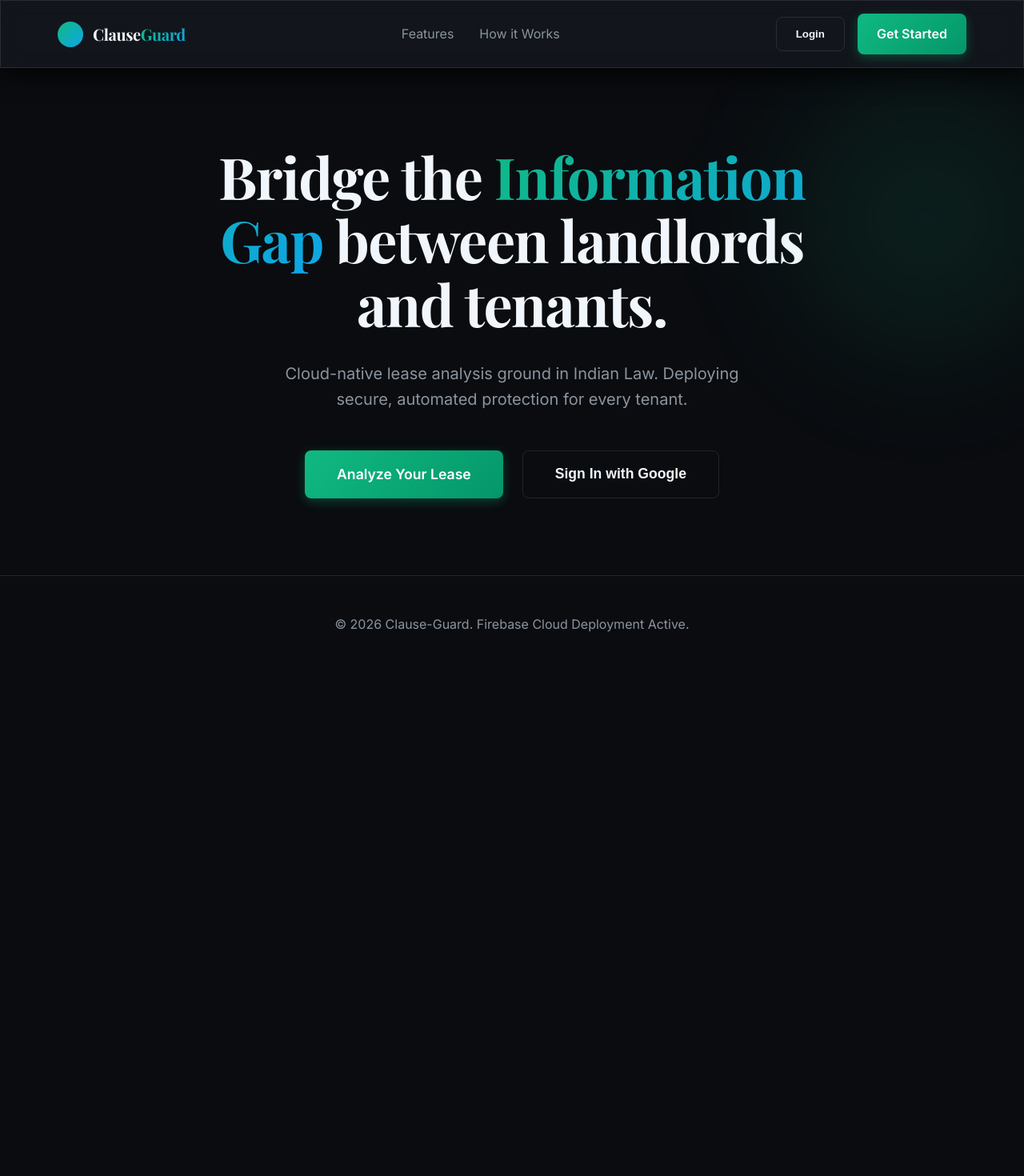
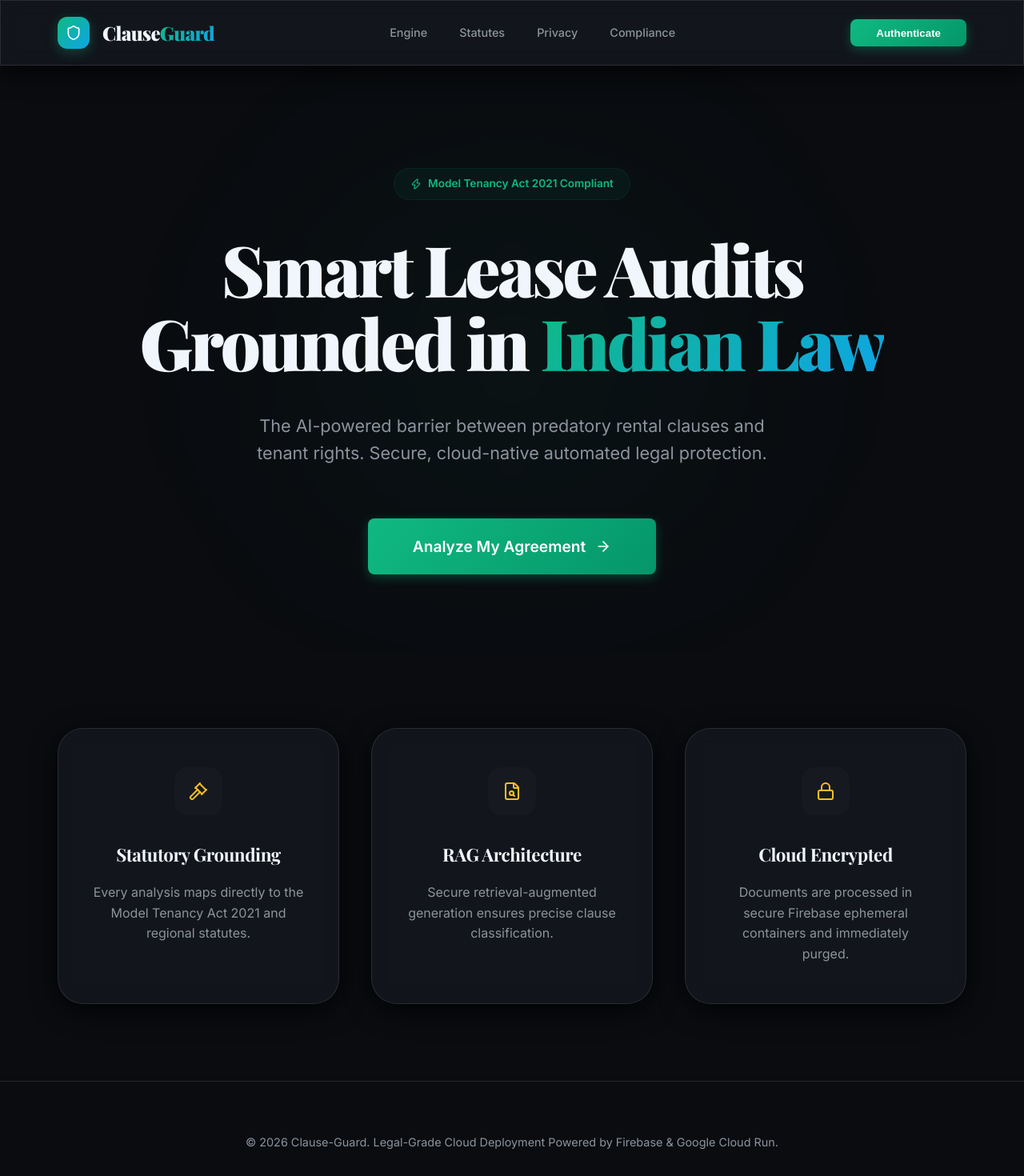
Before and after one commit to weblaze/clause-guard, a Next.js app in the folder frontend/: page / in a window 1280 px wide. Shown: the top 1470 px of the page at 80% size. Before the commit the page ends 841 px from the top, so only its background shows below. Built offline with nearby package versions, Linux system fonts and the light colour scheme; no server answers; a web font is replaced by a local one.

Commit message:
Migration: Deprecating Firebase/GCP. Shifting to Supabase + Vercel + Railway architecture.

```diff
--- a/frontend/src/app/page.tsx
+++ b/frontend/src/app/page.tsx
@@ -4,6 +4,7 @@ import React, { useEffect, useState } from 'react';
 import Link from 'next/link';
 import { auth } from '@/lib/firebase';
 import { onAuthStateChanged, signInWithPopup, GoogleAuthProvider, signOut, User } from 'firebase/auth';
+import { Shield, FileSearch, Scale, Zap, Globe, Lock, ArrowRight, Gavel } from 'lucide-react';
 
 export default function Home() {
   const [user, setUser] = useState<User | null>(null);
@@ -37,54 +38,89 @@ export default function Home() {
   return (
     <main style={{ minHeight: '100vh', display: 'flex', flexDirection: 'column' }}>
       {/* Header */}
-      <header className="glass" style={{ position: 'sticky', top: 0, zIndex: 100, padding: '1rem 0' }}>
+      <header className="glass" style={{ position: 'sticky', top: 0, zIndex: 100, padding: '1.25rem 0' }}>
         <div className="container" style={{ display: 'flex', justifyContent: 'space-between', alignItems: 'center' }}>
-          <div style={{ display: 'flex', alignItems: 'center', gap: '0.75rem' }}>
-            <div style={{ width: '32px', height: '32px', borderRadius: '50%', background: 'linear-gradient(135deg, var(--accent-primary), var(--accent-secondary))' }}></div>
-            <h1 style={{ fontSize: '1.25rem', fontWeight: 'bold' }}>Clause<span className="gradient-text">Guard</span></h1>
+          <div style={{ display: 'flex', alignItems: 'center', gap: '1rem' }}>
+            <div className="flex-center" style={{ width: '40px', height: '40px', borderRadius: '12px', background: 'linear-gradient(135deg, var(--accent-primary), var(--accent-secondary))', boxShadow: '0 4px 15px rgba(16, 185, 129, 0.3)' }}>
+              <Shield size={20} color="white" />
+            </div>
+            <h1 style={{ fontSize: '1.5rem', fontWeight: '900', letterSpacing: '-0.03em' }}>Clause<span className="gradient-text">Guard</span></h1>
           </div>
-          <nav style={{ display: 'flex', gap: '2rem' }}>
-            <Link href="#features" style={{ color: 'var(--text-muted)', textDecoration: 'none' }}>Features</Link>
-            <Link href="#how-it-works" style={{ color: 'var(--text-muted)', textDecoration: 'none' }}>How it Works</Link>
+
+          <nav style={{ display: 'flex', gap: '2.5rem' }}>
+            {['Engine', 'Statutes', 'Privacy', 'Compliance'].map((item) => (
+              <Link key={item} href={`#${item.toLowerCase()}`} style={{ color: 'var(--text-muted)', textDecoration: 'none', fontSize: '0.9rem', fontWeight: '500', transition: 'color 0.3s' }}>{item}</Link>
+            ))}
           </nav>
-          <div style={{ display: 'flex', gap: '1rem', alignItems: 'center' }}>
+
+          <div style={{ display: 'flex', gap: '1.25rem', alignItems: 'center' }}>
             {loading ? (
-              <div className="animate-spin" style={{ width: '20px', height: '20px', border: '2px solid var(--text-muted)', borderTopColor: 'transparent', borderRadius: '50%' }}></div>
+              <div className="animate-spin" style={{ width: '24px', height: '24px', border: '2px solid rgba(255,255,255,0.1)', borderTopColor: 'var(--accent-gold)', borderRadius: '50%' }}></div>
             ) : user ? (
-              <>
-                <span style={{ fontSize: '0.875rem', color: 'var(--text-muted)' }}>{user.displayName}</span>
-                <button onClick={logout} className="btn-secondary" style={{ padding: '0.5rem 1rem' }}>Logout</button>
-                <Link href="/analyze" className="btn-primary" style={{ textDecoration: 'none' }}>Dashboard</Link>
-              </>
+              <div style={{ display: 'flex', alignItems: 'center', gap: '1.5rem' }}>
+                <div style={{ textAlign: 'right' }}>
+                  <p style={{ fontSize: '0.85rem', fontWeight: '600' }}>{user.displayName}</p>
+                  <button onClick={logout} style={{ fontSize: '0.7rem', color: '#ef4444', background: 'none', border: 'none', cursor: 'pointer', padding: 0 }}>Termince Session</button>
+                </div>
+                <Link href="/analyze" className="btn-primary" style={{ textDecoration: 'none', padding: '0.6rem 1.5rem' }}>Dashboard</Link>
+              </div>
             ) : (
-              <>
-                <button onClick={loginWithGoogle} className="btn-secondary">Login</button>
-                <Link href="/analyze" className="btn-primary" style={{ textDecoration: 'none' }}>Get Started</Link>
-              </>
+              <button onClick={loginWithGoogle} className="btn-primary" style={{ padding: '0.6rem 2rem' }}>Authenticate</button>
             )}
           </div>
         </div>
       </header>
 
       {/* Hero Section */}
-      <section style={{ flex: 1, display: 'flex', alignItems: 'center', padding: '6rem 0', position: 'relative', overflow: 'hidden' }}>
-        <div style={{ position: 'absolute', top: '-10%', right: '-10%', width: '500px', height: '500px', background: 'radial-gradient(circle, rgba(16, 185, 129, 0.15) 0%, transparent 70%)', filter: 'blur(60px)' }}></div>
-        <div className="container" style={{ textAlign: 'center', position: 'relative', zIndex: 1, maxWidth: '800px' }}>
-          <h1 className="animate-fade-in" style={{ fontSize: '4.5rem', lineHeight: '1.1', marginBottom: '2rem', fontWeight: 'bold' }}>
-            Bridge the <span className="gradient-text">Information Gap</span> between landlords and tenants.
+      <section style={{ padding: '8rem 0 6rem', position: 'relative', overflow: 'hidden' }}>
+        <div style={{ position: 'absolute', top: '10%', left: '50%', transform: 'translateX(-50%)', width: '80%', height: '80%', background: 'radial-gradient(circle, rgba(16, 185, 129, 0.05) 0%, transparent 70%)', filter: 'blur(100px)', zIndex: 0 }}></div>
+
+        <div className="container" style={{ textAlign: 'center', position: 'relative', zIndex: 1 }}>
+          <div style={{ display: 'inline-flex', alignItems: 'center', gap: '0.5rem', padding: '0.5rem 1.25rem', borderRadius: '40px', background: 'rgba(16, 185, 129, 0.05)', border: '1px solid rgba(16, 185, 129, 0.1)', marginBottom: '2.5rem', fontSize: '0.85rem', fontWeight: '600', color: 'var(--accent-primary)' }}>
+            <Zap size={14} /> Model Tenancy Act 2021 Compliant
+          </div>
+
+          <h1 className="animate-fade-in" style={{ fontSize: '5.5rem', lineHeight: '1.05', fontWeight: '900', letterSpacing: '-0.04em', marginBottom: '2.5rem', maxWidth: '1000px', marginInline: 'auto' }}>
+            Smart Lease Audits <br /> Grounded in <span className="gradient-text">Indian Law</span>
           </h1>
-          <p className="animate-fade-in" style={{ fontSize: '1.25rem', color: 'var(--text-muted)', marginBottom: '3rem', maxWidth: '600px', marginInline: 'auto' }}>
-            Cloud-native lease analysis ground in Indian Law. Deploying secure, automated protection for every tenant.
+
+          <p className="animate-fade-in" style={{ fontSize: '1.35rem', color: 'var(--text-muted)', marginBottom: '4rem', maxWidth: '650px', marginInline: 'auto', lineHeight: '1.6' }}>
+            The AI-powered barrier between predatory rental clauses and tenant rights. Secure, cloud-native automated legal protection.
           </p>
+
           <div className="animate-fade-in" style={{ display: 'flex', justifyContent: 'center', gap: '1.5rem' }}>
-            <Link href="/analyze" className="btn-primary" style={{ fontSize: '1.1rem', padding: '1rem 2.5rem', textDecoration: 'none' }}>Analyze Your Lease</Link>
-            {!user && <button onClick={loginWithGoogle} className="btn-secondary" style={{ fontSize: '1.1rem', padding: '1rem 2.5rem' }}>Sign In with Google</button>}
+            <Link href="/analyze" className="btn-primary" style={{ fontSize: '1.2rem', padding: '1.25rem 3.5rem', textDecoration: 'none', display: 'flex', alignItems: 'center', gap: '0.75rem' }}>
+              Analyze My Agreement <ArrowRight size={20} />
+            </Link>
           </div>
         </div>
       </section>
 
-      <footer style={{ padding: '3rem 0', borderTop: '1px solid var(--border-glass)', textAlign: 'center' }}>
-        <p style={{ color: 'var(--text-muted)' }}>&copy; 2026 Clause-Guard. Firebase Cloud Deployment Active.</p>
+      {/* Stats/Features Grid */}
+      <section style={{ padding: '6rem 0' }} id="engine">
+        <div className="container">
+          <div style={{ display: 'grid', gridTemplateColumns: 'repeat(3, 1fr)', gap: '2.5rem' }}>
+            {[
+              { icon: <Gavel />, title: 'Statutory Grounding', desc: 'Every analysis maps directly to the Model Tenancy Act 2021 and regional statutes.' },
+              { icon: <FileSearch />, title: 'RAG Architecture', desc: 'Secure retrieval-augmented generation ensures precise clause classification.' },
+              { icon: <Lock />, title: 'Cloud Encrypted', desc: 'Documents are processed in secure Firebase ephemeral containers and immediately purged.' }
+            ].map((feature, i) => (
+              <div key={i} className="glass" style={{ padding: '3rem 2.5rem', borderRadius: '32px', textAlign: 'center', transition: 'transform 0.3s' }}>
+                <div className="flex-center" style={{ width: '60px', height: '60px', marginInline: 'auto', marginBottom: '2rem', borderRadius: '16px', background: 'rgba(255,255,255,0.02)', color: 'var(--accent-gold)' }}>
+                  {feature.icon}
+                </div>
+                <h3 style={{ fontSize: '1.4rem', fontWeight: 'bold', marginBottom: '1rem' }}>{feature.title}</h3>
+                <p style={{ color: 'var(--text-muted)', lineHeight: '1.6' }}>{feature.desc}</p>
+              </div>
+            ))}
+          </div>
+        </div>
+      </section>
+
+      <footer style={{ padding: '4rem 0', borderTop: '1px solid var(--border-glass)', textAlign: 'center' }}>
+        <p style={{ color: 'var(--text-muted)', fontSize: '0.9rem' }}>
+          &copy; 2026 Clause-Guard. Legal-Grade Cloud Deployment Powered by Firebase & Google Cloud Run.
+        </p>
       </footer>
     </main>
   );
--- a/frontend/src/lib/firebase.ts
+++ /dev/null
@@ -1,19 +0,0 @@
-import { initializeApp } from "firebase/app";
-import { getAuth } from "firebase/auth";
-import { getFirestore } from "firebase/firestore";
-import { getStorage } from "firebase/storage";
-
-const firebaseConfig = {
-  apiKey: "AIzaSyCLvc9wKIMVv0c-4NUnONzI2OXwSGzVqck",
-  authDomain: "clause-guard-cf894.firebaseapp.com",
-  projectId: "clause-guard-cf894",
-  storageBucket: "clause-guard-cf894.firebasestorage.app",
-  messagingSenderId: "163518420439",
-  appId: "1:163518420439:web:8a8f25615f6bf2877fe792"
-};
-
-// Initialize Firebase
-export const app = initializeApp(firebaseConfig);
-export const auth = getAuth(app);
-export const db = getFirestore(app);
-export const storage = getStorage(app);
--- /dev/null
+++ b/package.json
@@ -0,0 +1,5 @@
+{
+  "dependencies": {
+    "@supabase/supabase-js": "^2.101.0"
+  }
+}
```
Also changed, not shown: 1 other file (tests, documents, lock files or other folders).
